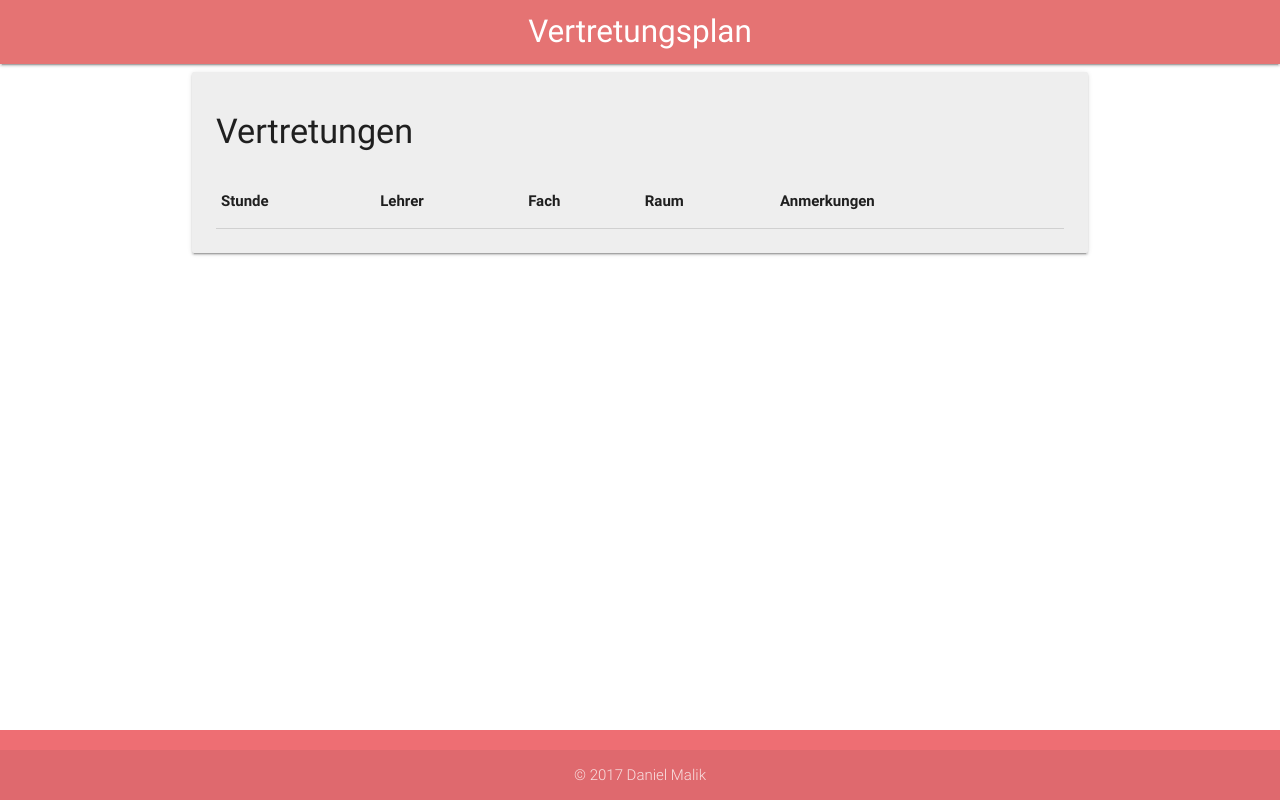
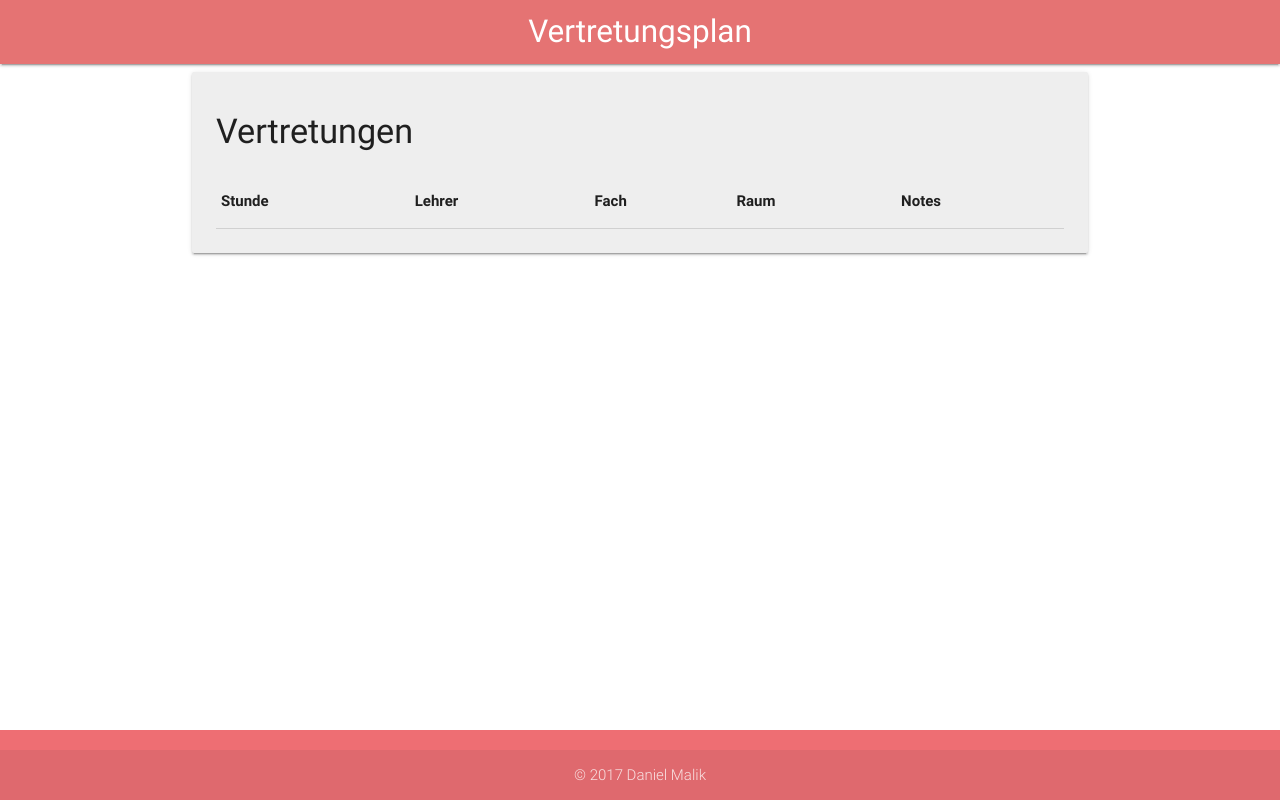
Before and after one commit to substitutes/substitutes, a plain HTML site: page ui/list.html in a window 1280 px wide. Drawn offline with nearby package versions, Linux system fonts and the light colour scheme; no server answers.

Commit message:
UI stuff

```diff
--- a/ui/list.html
+++ b/ui/list.html
@@ -35,7 +35,7 @@
                     <th>Lehrer</th>
                     <th>Fach</th>
                     <th>Raum</th>
-                    <th>Anmerkungen</th>
+                    <th>Notes</th>
                 </thead>
                 <tbody class="flow-text"></tbody>
             </table>
```
